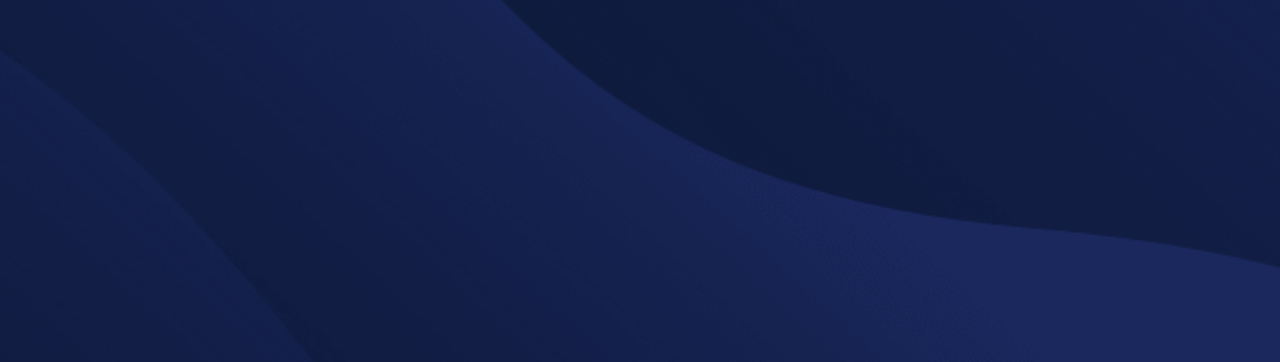
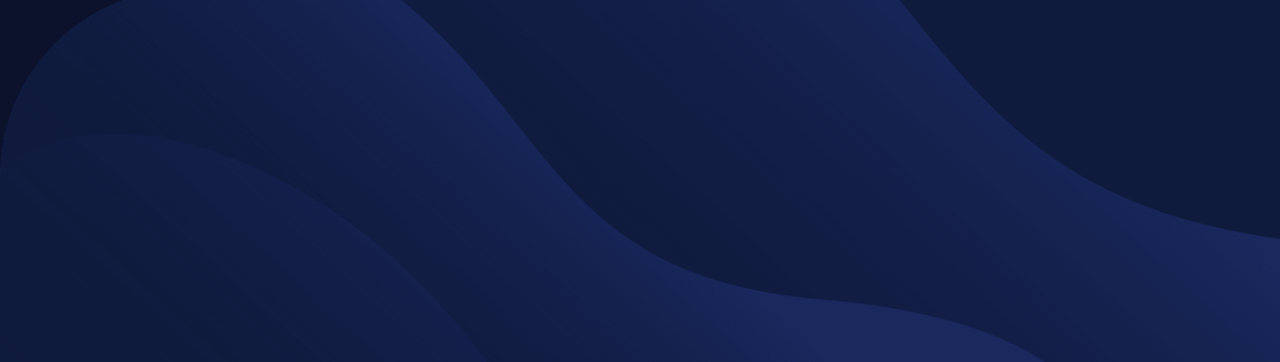
Before and after one commit to IanMFraser/frontend-mentor-fylo-storage-component, a plain HTML site: page index.html in a window 1280 px wide. Shown: the part 438-800 px from the top of the page. Drawn offline with Linux system fonts and the light colour scheme.

Commit message:
fixed background image

```diff
--- a/style.css
+++ b/style.css
@@ -10,7 +10,8 @@ body {
     background-image: url('images/bg-desktop.png');
     background-repeat: no-repeat;
     background-position: bottom;
-    background-size: cover;
+    background-size: contain;
+    overflow-x: hidden;
     height: 100vh;
     width: 100vw;
 }
```
